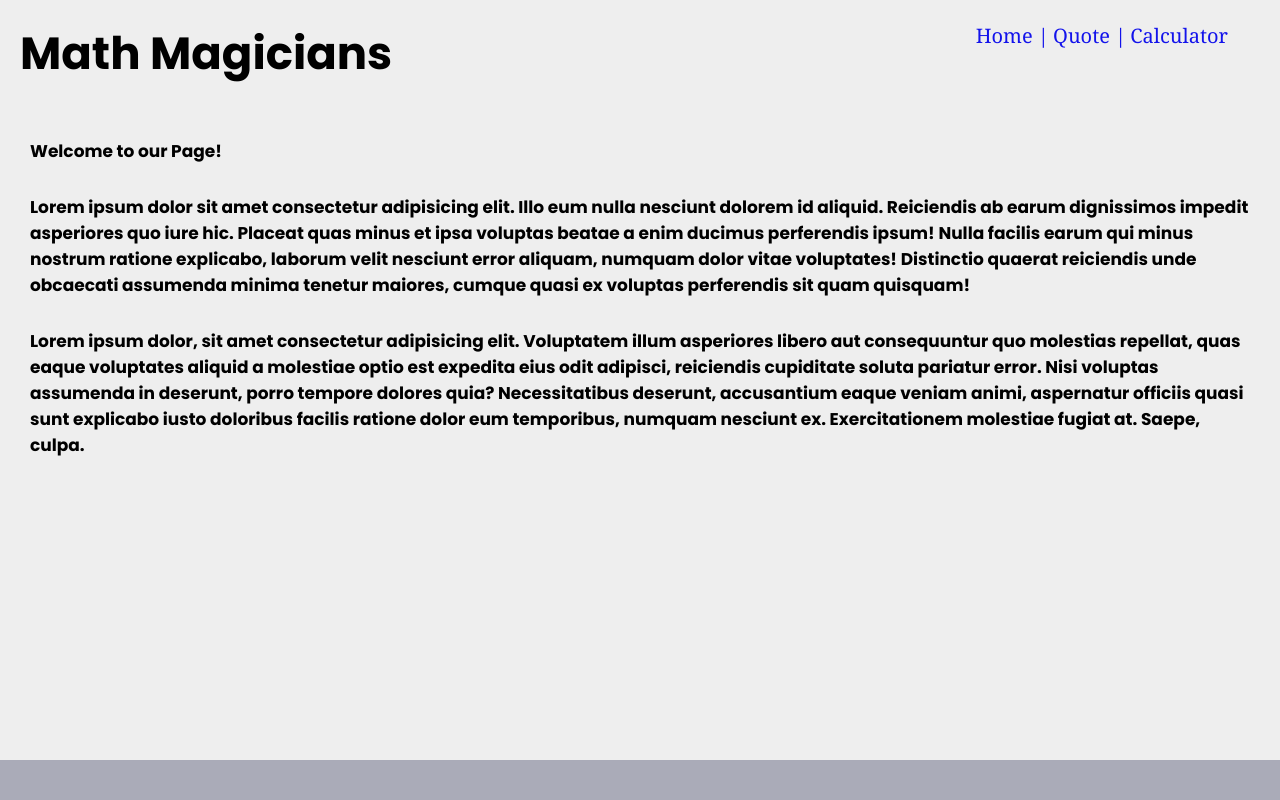
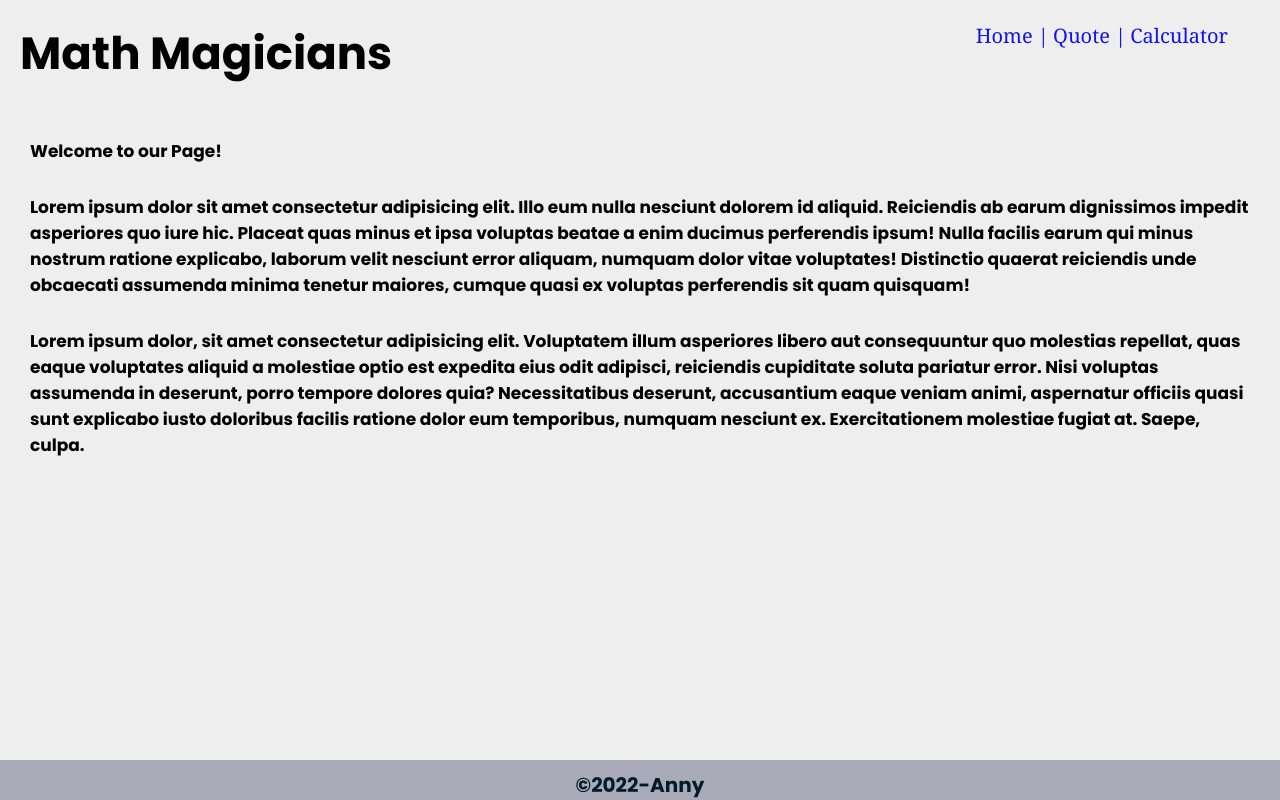
Before and after one commit to Anny85-code/mathmagicianfullwebsite, a React (Create React App) app: page / in a window 1280 px wide. Built offline with nearby package versions, Linux system fonts and the light colour scheme.

Commit message:
:lipstick: footer date
Updating footer to add date dynamically

```diff
--- a/src/Component/Footer.js
+++ b/src/Component/Footer.js
@@ -1,5 +1,17 @@
 import React from 'react';
 
-const Footer = () => <footer />;
+const Footer = () => {
+  const Foter = () => new Date().getFullYear();
 
+  return (
+    <footer>
+
+      ©
+
+      {Foter()}
+      -Anny
+
+    </footer>
+  );
+};
 export default Footer;
--- a/src/index.css
+++ b/src/index.css
@@ -148,11 +148,11 @@ footer {
   bottom: 0;
   width: 100%;
   height: 40px;
-  font-size: 30px;
+  font-size: 20px;
   color: rgb(2, 28, 43);
   background-color: #aaabb8;
   font-weight: bold;
   padding: 10px 0 10px 0;
   text-align: center;
-  font-family: 'Nanum Pen Script', sans-serif;
+  font-family: 'Poppins', sans-serif;
 }
```
